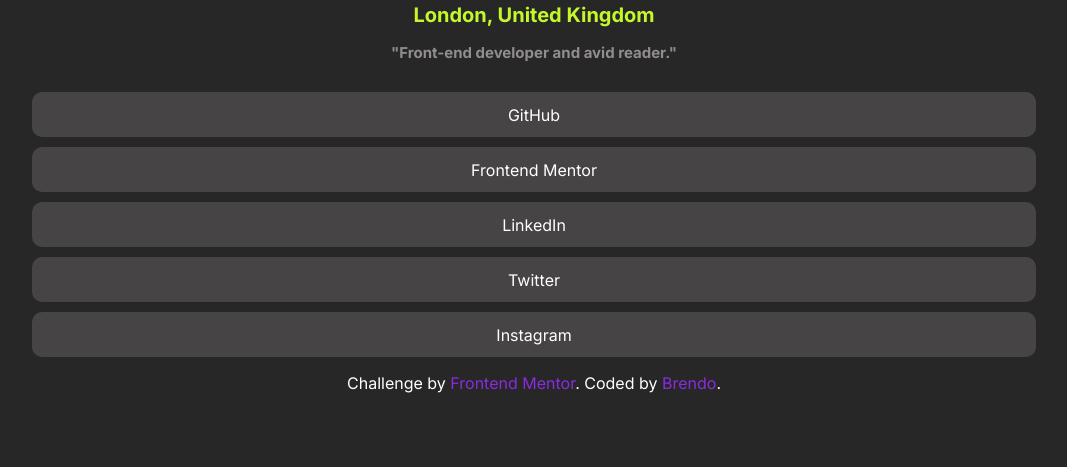
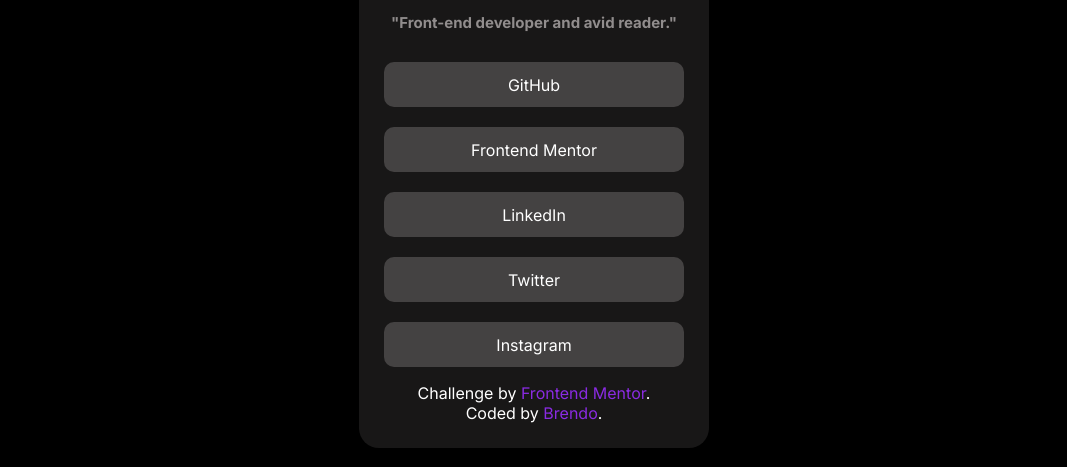
Before and after one commit to brendowe/projeto-social-links, a plain HTML site: page index.html in a window 1280 px wide. Shown: the part 333-800 px from the top of the page, without its empty margins (106-1173 px from the left). Drawn offline with Linux system fonts and the light colour scheme.

Commit message:
Fim
Acabou mesmo

```diff
--- a/index.html
+++ b/index.html
@@ -31,7 +31,7 @@
 
     <div class="mencao">
     Challenge by <a href="https://www.frontendmentor.io?ref=challenge" target="_blank">Frontend Mentor</a>.
-    Coded by <a href="#">Brendo</a>.
+    <br> Coded by <a href="#">Brendo</a>.
   </div>
   </div>
 
--- a/style.css
+++ b/style.css
@@ -18,7 +18,6 @@ body {
 
 #container {
     text-align: center;
-    width: 80%;
 }
 
 img {
@@ -45,15 +44,24 @@ ul {
     padding: 0;
 }
 
+ul li {
+    margin-top: 20px;
+}
+
 li {
     list-style: none;
     height: 45px;
     background-color: hsla(0, 1%, 29%, 0.87);
-    margin: 10px;
     align-content: center;
     border-radius: 10px;
     color: white;
     font-weight: 400px;
+    width: 300px;
+    margin: auto;
+}
+
+li:hover {
+    background-color: greenyellow;
 }
 
 a {
@@ -68,3 +76,15 @@ a {
 .mencao a {
     color: blueviolet;
 }
+
+@media (min-width: 1200px) {
+    body {
+        background-color: black;
+    }
+
+    #container {
+        background-color: hsla(0, 2%, 10%, 0.938);
+        border-radius: 20px;
+        padding: 25px;
+    }
+}
```
